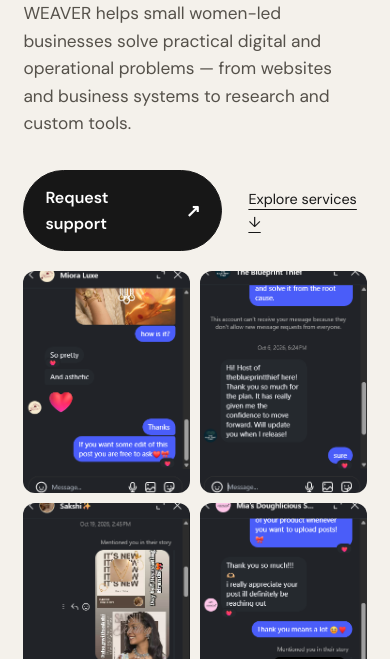
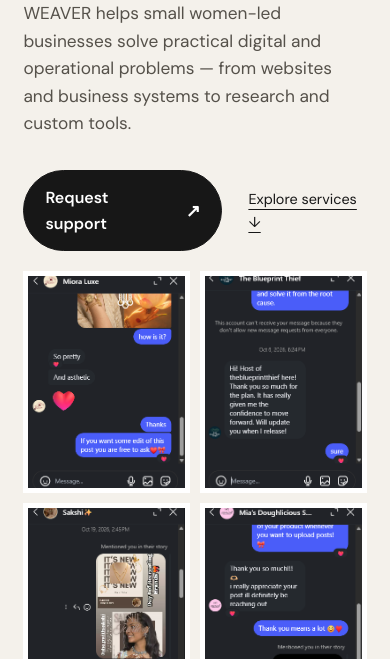
Before and after one commit to SaanviAditi09/WEAVER, a plain HTML site: page index.html in a window 390 px wide. Shown: the part 441-1100 px from the top of the page. Drawn offline with nearby package versions, Linux system fonts and the light colour scheme.

Commit message:
Update hero-images styles for border and radius
Replaced border-radius with a solid border for images.

```diff
--- a/styles.css
+++ b/styles.css
@@ -583,7 +583,7 @@ footer>a {
   width: 100%;
   aspect-ratio: 3 / 4;
   object-fit: cover;
-  border-radius: 18px;
+  border: 5px solid white;
   display: block;
 }
 
@@ -593,7 +593,4 @@ footer>a {
     gap: 10px;
   }
 
-  .hero-images img {
-    border-radius: 12px;
-  }
 }
```
